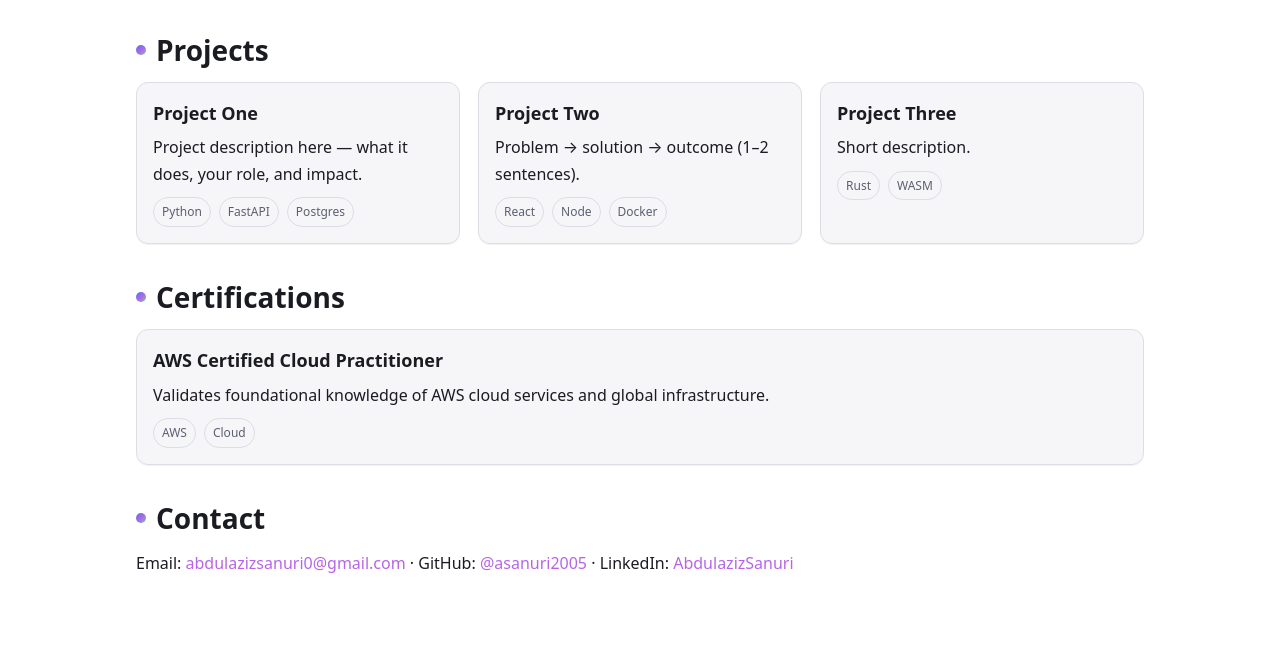
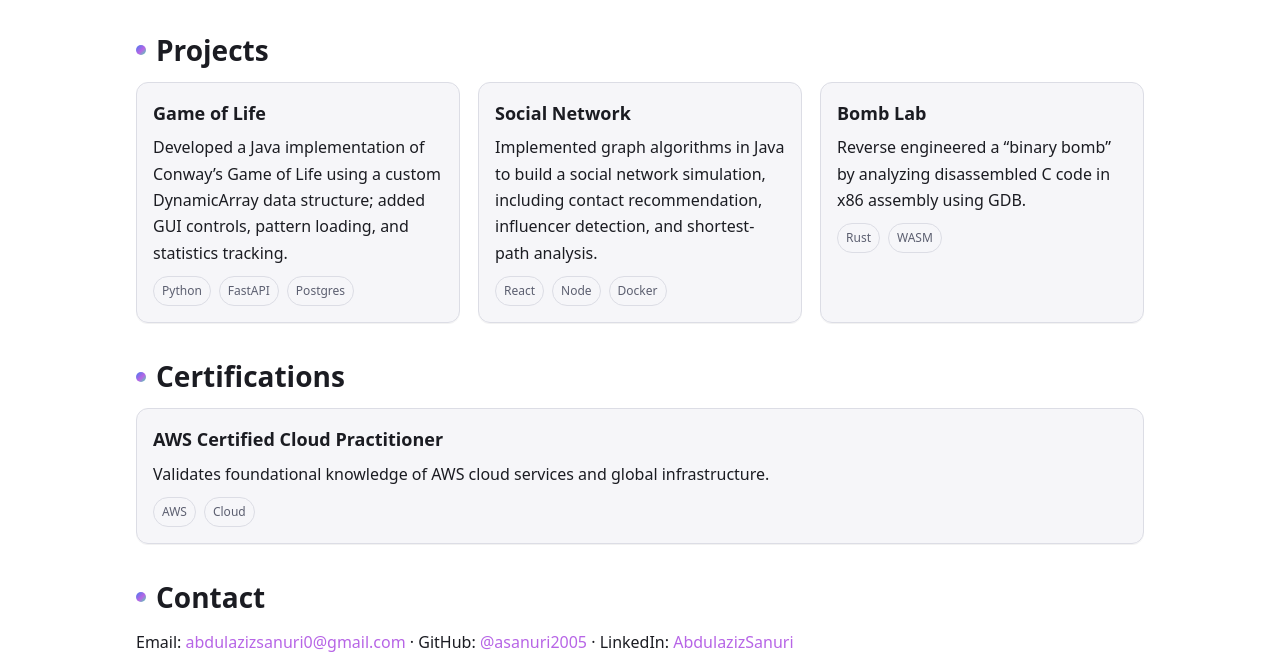
Before and after one commit to asanuri2005/AbdulazizSanuri_Portfolio, a plain HTML site: page index.html in a window 1280 px wide. Shown: the part 242-900 px from the top of the page. Drawn offline with Linux system fonts and the light colour scheme.

Commit message:
Update index.html

```diff
--- a/index.html
+++ b/index.html
@@ -33,8 +33,8 @@
     <h2>Projects</h2>
     <div class="grid">
       <article class="card">
-        <h3>Project One</h3>
-        <p>Project description here — what it does, your role, and impact.</p>
+        <h3>Game of Life</h3>
+        <p>Developed a Java implementation of Conway’s Game of Life using a custom DynamicArray data structure; added GUI controls, pattern loading, and statistics tracking.</p>
         <p class="tags">
           <span class="tag">Python</span>
           <span class="tag">FastAPI</span>
@@ -43,8 +43,8 @@
       </article>
 
       <article class="card">
-        <h3>Project Two</h3>
-        <p>Problem → solution → outcome (1–2 sentences).</p>
+        <h3>Social Network</h3>
+        <p>Implemented graph algorithms in Java to build a social network simulation, including contact recommendation, influencer detection, and shortest-path analysis.</p>
         <p class="tags">
           <span class="tag">React</span>
           <span class="tag">Node</span>
@@ -53,8 +53,8 @@
       </article>
 
       <article class="card">
-        <h3>Project Three</h3>
-        <p>Short description.</p>
+        <h3>Bomb Lab</h3>
+        <p>Reverse engineered a “binary bomb” by analyzing disassembled C code in x86 assembly using GDB.</p>
         <p class="tags">
           <span class="tag">Rust</span>
           <span class="tag">WASM</span>
```
